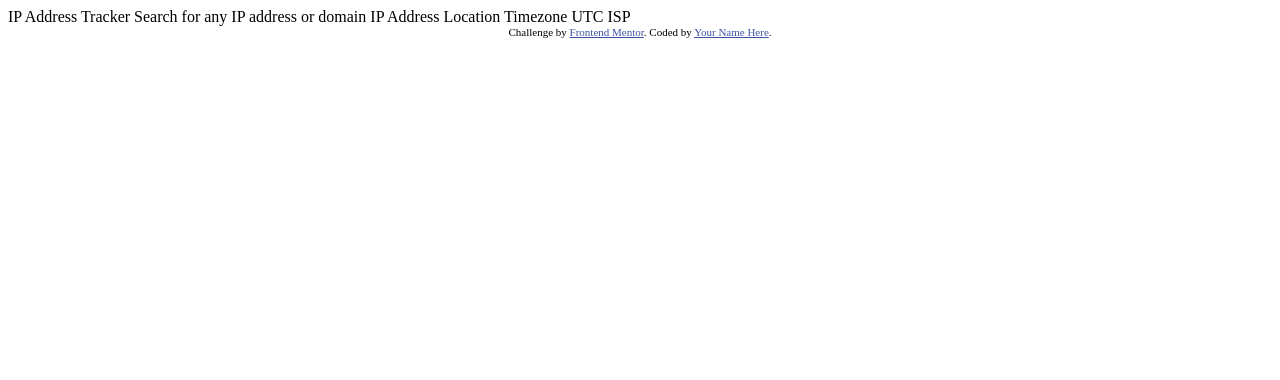
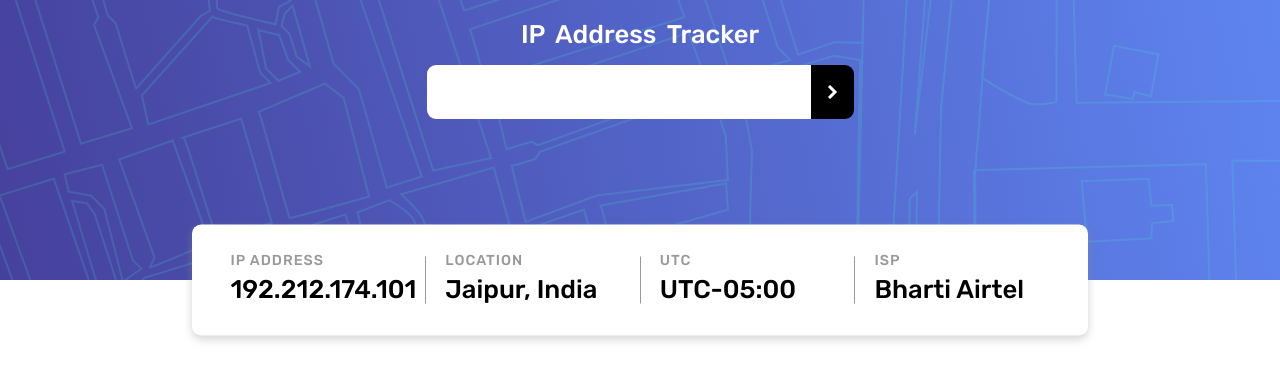
Before and after one commit to shivPosted/ip-address-tracker, a plain HTML site: page index.html in a window 1280 px wide. Drawn offline with Linux system fonts and the light colour scheme.

Commit message:
done with designing and displaying ip data

```diff
--- a/index.html
+++ b/index.html
@@ -1,34 +1,79 @@
 <!DOCTYPE html>
 <html lang="en">
   <head>
-  <meta charset="UTF-8">
-  <meta name="viewport" content="width=device-width, initial-scale=1.0"> <!-- displays site properly based on user's device -->
+    <meta charset="UTF-8" />
+    <meta name="viewport" content="width=device-width, initial-scale=1.0" />
+    <!-- displays site properly based on user's device -->
 
-  <link rel="icon" type="image/png" sizes="32x32" href="./images/favicon-32x32.png">
-
+    <link
+      rel="icon"
+      type="image/png"
+      sizes="32x32"
+      href="./images/favicon-32x32.png"
+    />
+    <link rel="preconnect" href="https://fonts.googleapis.com" />
+    <link rel="preconnect" href="https://fonts.gstatic.com" crossorigin />
+    <link
+      href="https://fonts.googleapis.com/css2?family=Rubik:ital,wght@0,300..900;1,300..900&display=swap"
+      rel="stylesheet"
+    />
+    <link rel="stylesheet" href="style.css" />
     <title>Frontend Mentor | IP Address Tracker</title>
-
-  <!-- Feel free to remove these styles or customise in your own stylesheet 👍 -->
-  <style>
-    .attribution { font-size: 11px; text-align: center; }
-    .attribution a { color: hsl(228, 45%, 44%); }
-  </style>
+    <script src="script.js" defer></script>
   </head>
   <body>
-
-  IP Address Tracker
-
-  Search for any IP address or domain
-
-  IP Address
-  Location
-  Timezone
-    UTC <!-- add offset value dynamically using the API -->
-  ISP
-
-  <div class="attribution">
-    Challenge by <a href="https://www.frontendmentor.io?ref=challenge" target="_blank">Frontend Mentor</a>.
-    Coded by <a href="#">Your Name Here</a>.
+    <header>
+      <div class="header--label">
+        <h1>IP Address Tracker</h1>
+        <div class="search--element">
+          <input type="text" class="search--input" />
+          <div class="search--btn">
+            <svg
+              xmlns="http://www.w3.org/2000/svg"
+              width="11"
+              height="14"
+              class=""
+            >
+              <path
+                fill="none"
+                stroke="#FFF"
+                stroke-width="3"
+                d="M2 1l6 6-6 6"
+              />
+            </svg>
           </div>
+        </div>
+      </div>
+    </header>
+    <main class="map--display--section"></main>
+    <section class="info--overlay">
+      <div class="info--individuals">
+        <h3 class="info--title">IP ADDRESS</h3>
+        <div class="info--details ip--address--display" data-what-info="ip">
+          192.212.174.101
+        </div>
+      </div>
+      <div class="info--individuals">
+        <h3 class="info--title">LOCATION</h3>
+        <div
+          class="info--details ip--location--display"
+          data-what-info="location"
+        >
+          Jaipur, India
+        </div>
+      </div>
+      <div class="info--individuals">
+        <h3 class="info--title">UTC</h3>
+        <div class="info--details ip--UTC--display" data-what-info="timezone">
+          UTC-05:00
+        </div>
+      </div>
+      <div class="info--individuals">
+        <h3 class="info--title">ISP</h3>
+        <div class="info--details ip--ISP--display" data-what-info="isp">
+          Bharti Airtel
+        </div>
+      </div>
+    </section>
   </body>
 </html>
--- /dev/null
+++ b/script.js
@@ -0,0 +1,49 @@
+'use-strict';
+
+const inputIP = document.querySelector('.search--input');
+const searchBtn = document.querySelector('.search--btn');
+const infoDetails = document.querySelectorAll('.info--details');
+
+const diplayIPDetails = function (data) {
+  infoDetails.forEach(node => {
+    const dataAtt = node.dataset.whatInfo;
+    if (dataAtt === 'location') {
+      node.textContent = `${data.location.country}, ${data.location.city}`;
+      return;
+    }
+    if (dataAtt === 'timezone') {
+      console.log(data.location.timezone);
+      node.textContent = `UTC ${data.location.timezone}`;
+      console.log(node.textContent);
+      return;
+    }
+
+    node.textContent = data[dataAtt];
+  });
+};
+
+const getIP = async function (ip, domain) {
+  try {
+    console.log('fetching data');
+    const res = await fetch(
+      `https://geo.ipify.org/api/v2/country,city?apiKey=at_kf4MKhnorE17rQrJPsKuUxzAeUOAv&ipAddress=${ip}&domain=${domain}`
+    );
+    if (!res.ok)
+      throw new Error('Server not reachable or incorrect API endpoint');
+    const data = await res.json();
+    console.log(data);
+
+    diplayIPDetails(data);
+    return data;
+  } catch (err) {
+    console.error(err.message);
+  }
+};
+
+// getIP();
+
+searchBtn.addEventListener('click', function (e) {
+  isFinite(parseInt(inputIP.value.trim()))
+    ? getIP(inputIP.value, '')
+    : getIP('', inputIP.value);
+});
--- /dev/null
+++ b/style.css
@@ -0,0 +1,99 @@
+* {
+  margin: 0;
+  padding: 0;
+  box-sizing: border-box;
+}
+
+body {
+  height: 100vh;
+  width: 100%;
+  font-size: 62.5%;
+  font-family: 'Rubik', sans-serif;
+}
+
+header {
+  background-image: url('/images/pattern-bg-desktop.png');
+  background-position: center;
+  background-repeat: no-repeat;
+  background-size: cover;
+  height: 35%;
+  position: relative;
+}
+
+.header--label {
+  max-width: 60%;
+  margin: 0 auto;
+  padding-top: 1.2rem;
+  text-align: center;
+}
+
+h1 {
+  font-size: 1.6rem;
+  font-weight: 500;
+  word-spacing: 5px;
+  color: #fff;
+  margin-bottom: 1rem;
+}
+
+.search--element {
+  display: flex;
+  justify-content: center;
+  /* align-items: center; */
+  cursor: pointer;
+}
+.search--element > input {
+  padding: 1rem 1.6rem;
+  font-size: 1.2rem;
+  width: 50%;
+  outline: none;
+  border-radius: 9px 0 0 9px;
+  border: none;
+  font-weight: 500;
+  cursor: inherit;
+}
+.search--btn {
+  background-color: #000;
+  display: flex;
+  align-items: center;
+  padding: 5px 1rem;
+  border-radius: 0 9px 9px 0;
+}
+
+.info--overlay {
+  position: absolute;
+  left: 50%;
+  width: 70%;
+  transform: translate(-50%, -50%);
+  border-radius: 9px;
+  padding: 2rem 1.2rem;
+  display: flex;
+  background-color: #fff;
+  box-shadow: 0 4px 8px 0 #99999966;
+  /* gap: 1.2rem; */
+  /* justify-content: space-between; */
+}
+
+.info--individuals {
+  border-left: 1px solid #999;
+  padding-left: 1.2rem;
+  margin-left: auto;
+  width: 100%;
+}
+.info--individuals:first-child {
+  border: none;
+  margin-left: 0;
+}
+
+h3 {
+  font-size: 0.9rem;
+  letter-spacing: 1px;
+  color: #999;
+  font-weight: 500;
+  transform: translateY(-5px);
+}
+
+.info--details {
+  font-weight: 500;
+  width: 90%;
+  font-size: 1.6rem;
+}
```
Lines whose indentation alone changed are shown as unchanged.
